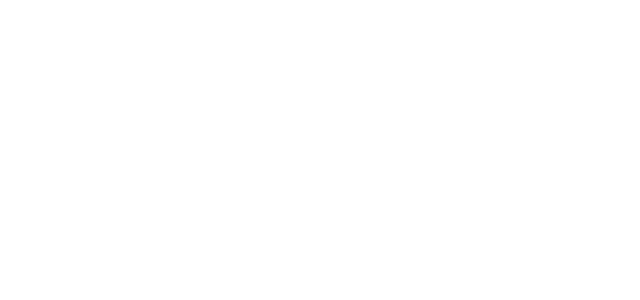
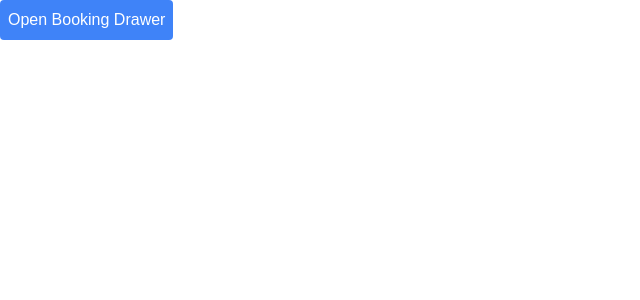
Before and after one commit to kennethkenzie/new-, a Next.js app: page /drawer in a window 1280 px wide. Shown: the top 300 px of the page, without its empty margins (0-640 px from the left). Built offline with nearby package versions, Linux system fonts and the light colour scheme.

Commit message:
Fixed stuff

```diff
--- a/app/drawer/page.jsx
+++ b/app/drawer/page.jsx
@@ -2,7 +2,12 @@
 
 import { useEffect, useState } from "react";
 
-const BookingDrawer = ({ bookingFormOpen, toggleBookingForm }) => {
+interface BookingDrawerProps {
+  bookingFormOpen: boolean;
+  toggleBookingForm: () => void;
+}
+
+const BookingDrawer = ({ bookingFormOpen, toggleBookingForm }: BookingDrawerProps) => {
   const [selectedDate, setSelectedDate] = useState("02/25/2024");
 
   useEffect(() => {
@@ -30,6 +35,7 @@
         <button
           onClick={toggleBookingForm}
           className="text-2xl text-gray-600 hover:text-gray-900"
+          aria-label="Close booking drawer"
         >
           &times;
         </button>
@@ -37,7 +43,6 @@
 
       {/* Drawer Body */}
       <div className="p-6 overflow-y-auto h-full space-y-6">
-
         {/* Dates Section */}
         <div>
           <h4 className="text-sm font-semibold mb-2 text-[#4A3F36] uppercase">Dates</h4>
@@ -45,7 +50,6 @@
           {/* Input Field */}
           <div className="relative max-w-full mb-4">
             <div className="absolute inset-y-0 left-0 flex items-center pl-3.5 pointer-events-none">
-              {/* Calendar Icon */}
               <svg
                 className="w-4 h-4 text-gray-500"
                 aria-hidden="true"
@@ -63,18 +67,38 @@
               readOnly
               className="bg-gray-50 border border-gray-300 text-gray-900 text-sm rounded-lg focus:ring-[#C46A26] focus:border-[#C46A26] block w-full pl-10 p-2.5"
               placeholder="Select date"
+              aria-label="Selected date"
             />
           </div>
 
           {/* Inline Calendar */}
           <div id="datepicker-inline" data-date={selectedDate} data-inline="true"></div>
-           </div>
-
-        {/* (continue your Guests, Special Rates sections below...) */}
-
+        </div>
       </div>
     </div>
   );
 };
 
-export default BookingDrawer;
+// Default export for the page
+export default function Page() {
+  const [bookingFormOpen, setBookingFormOpen] = useState(false);
+
+  const toggleBookingForm = () => {
+    setBookingFormOpen(!bookingFormOpen);
+  };
+
+  return (
+    <div>
+      {/* Your main page content */}
+      <button onClick={toggleBookingForm} className="bg-blue-500 text-white p-2 rounded">
+        Open Booking Drawer
+      </button>
+
+      {/* Render the BookingDrawer component */}
+      <BookingDrawer
+        bookingFormOpen={bookingFormOpen}
+        toggleBookingForm={toggleBookingForm}
+      />
+    </div>
+  );
+}
```
